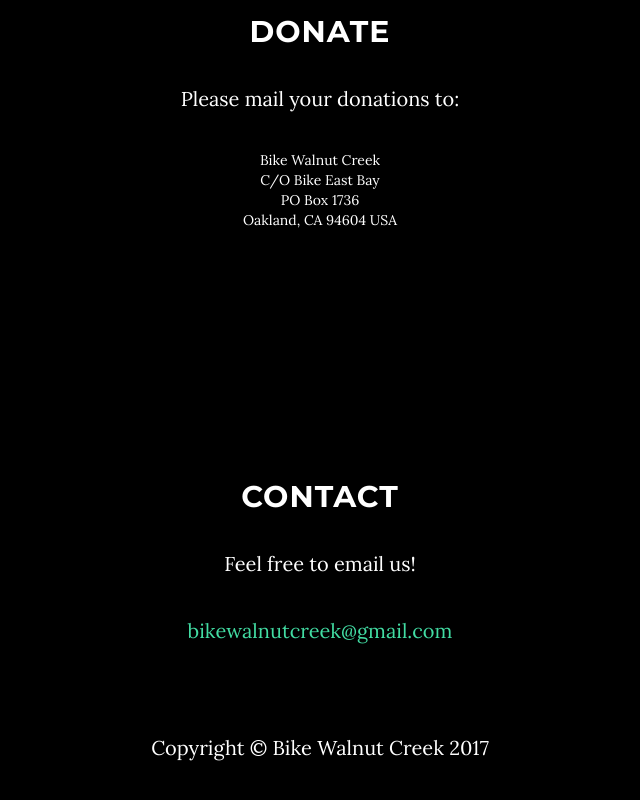
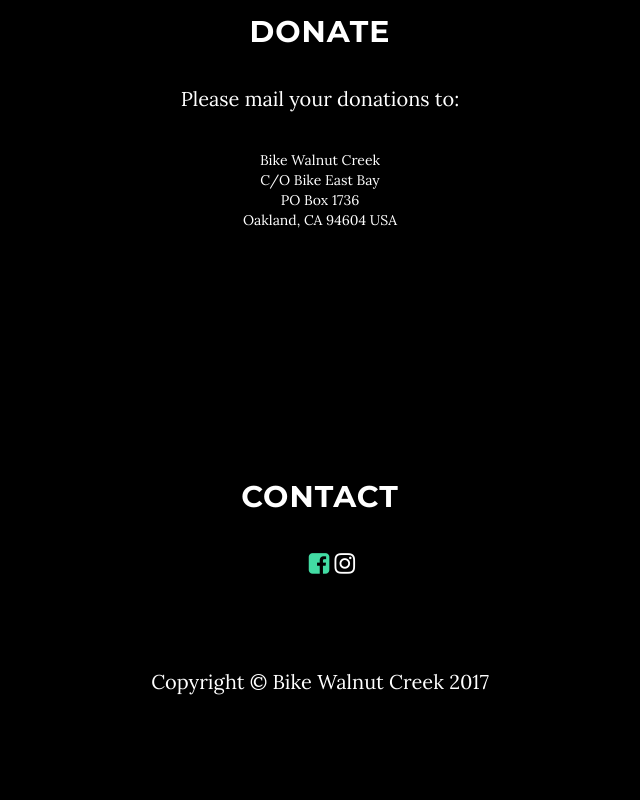
Before and after one commit to ktenness/bwc, a website: page index.html in a window 1280 px wide. Shown: the part 1650-2450 px from the top of the page, without its empty margins (320-960 px from the left). After the commit the page ends 2398 px from the top, so only its background shows below. Drawn offline with nearby package versions, Linux system fonts and the light colour scheme.

Commit message:
CNAME,img,all txt

```diff
--- a/index.html
+++ b/index.html
@@ -18,6 +18,7 @@
     <link href="vendor/font-awesome/css/font-awesome.min.css" rel="stylesheet" type="text/css">
     <link href="https://fonts.googleapis.com/css?family=Lora:400,700,400italic,700italic" rel="stylesheet" type="text/css">
     <link href="https://fonts.googleapis.com/css?family=Montserrat:400,700" rel="stylesheet" type="text/css">
+    <link href="https://fonts.googleapis.com/icon?family=Material+Icons" rel="stylesheet">
 
     <!-- Theme CSS -->
     <link href="css/grayscale.css" rel="stylesheet">
@@ -117,9 +118,7 @@
         <div class="row">
             <div class="col-lg-8 col-lg-offset-2">
                 <h2>Contact</h2>
-                <p>Feel free to email us!</p>
-                <p><a href="mailto:bikewalnutcreek@gmail.com">bikewalnutcreek@gmail.com</a>
-                </p>
+                <p> <a href="mailto:bikewalnutcreek@gmail.com"><i class="material-icons">&#xe0be;</i></a> <a href="www.facebook.com/bikewalnutcreek"><i style="font-size:24px" class="fa">&#xf082;</i></a> <i style="font-size:24px" class="fa">&#xf16d;</i></p>
                <!-- <ul class="list-inline banner-social-buttons">
                     <li>
                         <a href="https://twitter.com/SBootstrap" class="btn btn-default btn-lg"><i class="fa fa-twitter fa-fw"></i> <span class="network-name">Twitter</span></a>
```
Also changed, not shown: img/fb.png (added), 1 other file.
